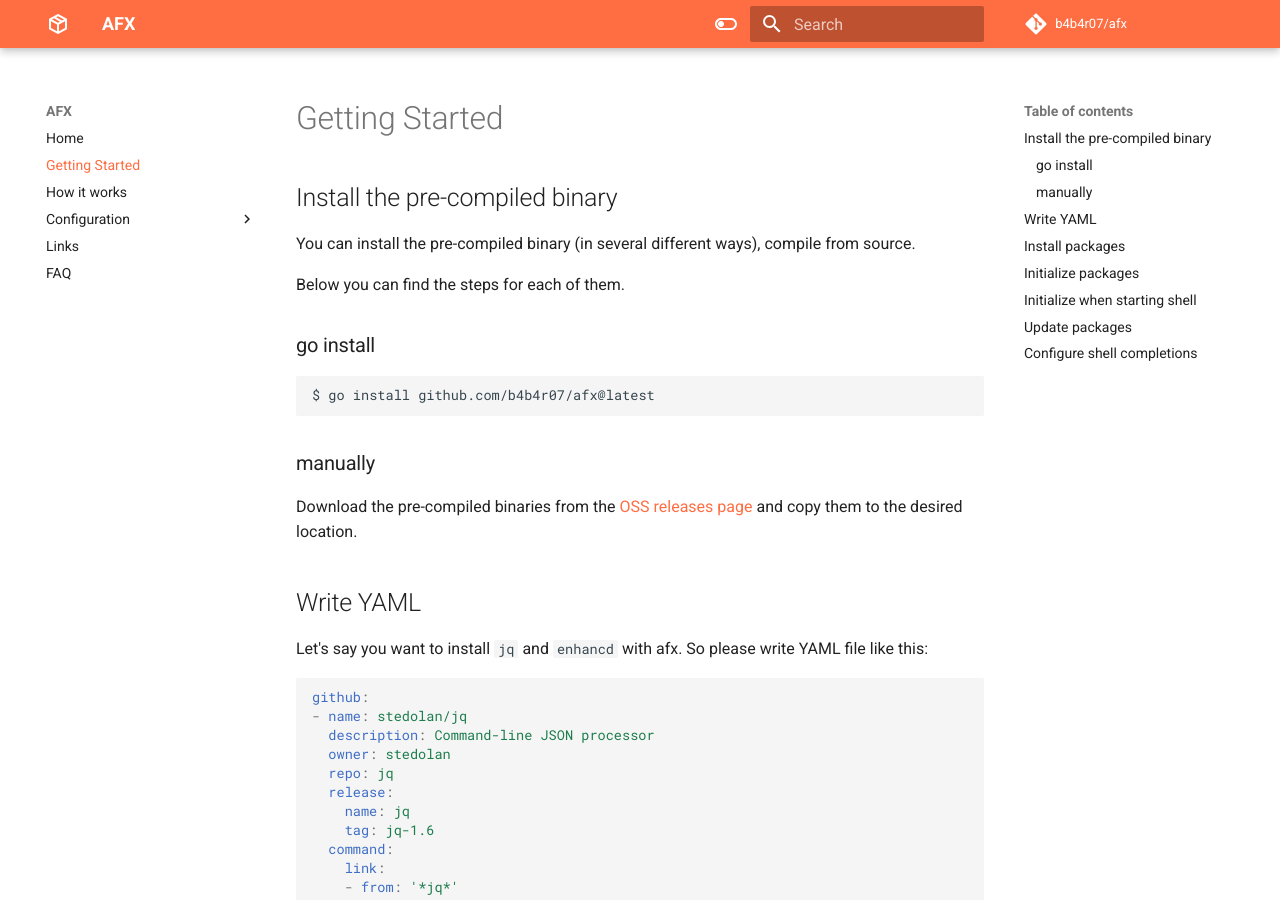
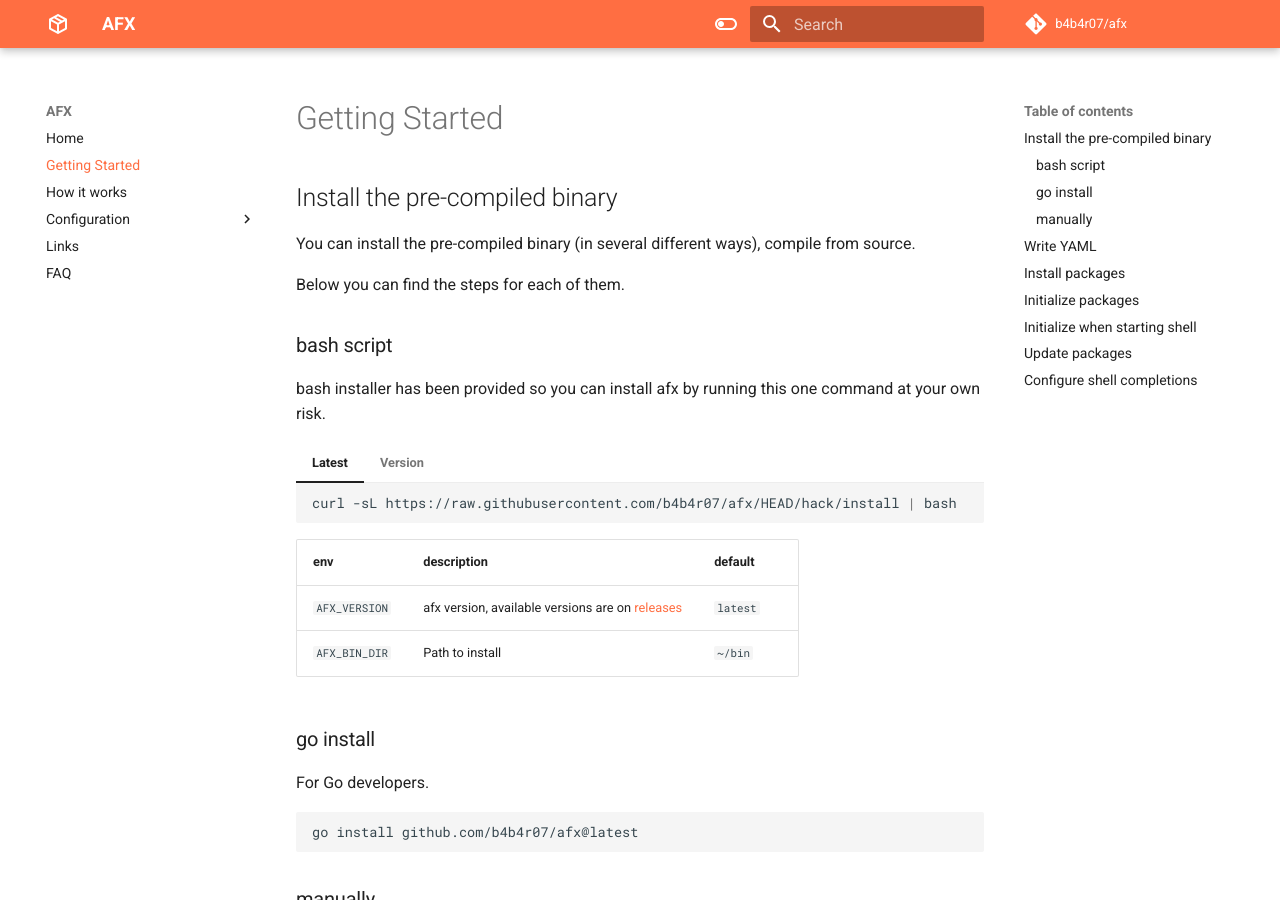
Before and after one commit to babarot/afx, an MkDocs documentation site: the page built from docs/getting-started.md, in a window 1280 px wide and 900 px high. Built offline with MkDocs 1.6.1 and Material for MkDocs 9.7.7, drawn with Linux system fonts in a browser that asks for light colours; comment, search, counter and statistics services are not loaded.

Commit message:
Update docs and go.mod

````diff
--- a/docs/getting-started.md
+++ b/docs/getting-started.md
@@ -6,10 +6,33 @@ You can install the pre-compiled binary (in several different ways), compile fro
 
 Below you can find the steps for each of them.
 
+### bash script
+
+bash installer has been provided so you can install afx by running this one command at your own risk.
+
+=== "Latest"
+
+    ```bash
+    curl -sL https://raw.githubusercontent.com/b4b4r07/afx/HEAD/hack/install | bash
+    ```
+
+=== "Version"
+
+    ```bash
+    curl -sL https://raw.githubusercontent.com/b4b4r07/afx/HEAD/hack/install | AFX_VERSION=v0.1.24 bash
+    ```
+
+env | description | default
+---|---|---
+`AFX_VERSION` | afx version, available versions are on [releases](https://github.com/b4b4r07/afx/releases) | `latest`
+`AFX_BIN_DIR` | Path to install | `~/bin`
+
 ### go install
 
-```sh
-$ go install github.com/b4b4r07/afx@latest
+For Go developers.
+
+```bash
+go install github.com/b4b4r07/afx@latest
 ```
 
 ### manually
````
Also changed, not shown: docs/links.md (+1 -1 lines), 4 other files.
